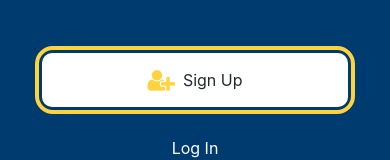
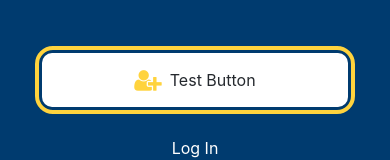
Before and after one commit to 4scottt/skillit-client, a React Native app: screen / in a window 390 px wide. Shown: the part 602-762 px from the top of the page. Built offline with nearby package versions, Linux system fonts and the light colour scheme.

Commit message:
adding image picker

```diff
--- a/App.js
+++ b/App.js
@@ -1,5 +1,6 @@
 import { StatusBar } from 'expo-status-bar';
 import { StyleSheet, Text, View } from 'react-native';
+import * as imagePicker from 'expo-image-picker';
 
 import Button from './components/Button';
 import ImageViewer from './components/ImageViewer';
@@ -7,6 +8,19 @@ import ImageViewer from './components/ImageViewer';
 const PlaceholderImage = require('./assets/images/background-image.png');
 
 export default function App() {
+  const pickImageAsync = async () => {
+    let result = await imagePicker.launchImageLibraryAsync({
+      allowsEditing: true,
+      quality: 1,
+    });
+
+    if( !result.canceled ) {
+      console.log(result);
+    } else {
+      alert('You did not select an image');
+    }
+  };
+
   return (
     <View style={styles.container}>
 
@@ -17,7 +31,7 @@ export default function App() {
       </View>
 
       <View style={styles.footerContainer} >
-        <Button theme="primary" label="Sign Up" />
+        <Button theme="primary" label="Test Button" onPress={pickImageAsync} />
         <Button label="Log In" />
       </View>
 
--- a/components/Button.js
+++ b/components/Button.js
@@ -1,11 +1,11 @@
 import { StyleSheet, View, Pressable, Text } from "react-native";
 import FontAwesome from "@expo/vector-icons/FontAwesome";
 
-export default function Button({ label, theme }) {
+export default function Button({ label, theme, onPress }) {
     if( theme === 'primary' ) {
         return (
             <View style={[styles.buttonContainer, { borderWidth: 4, borderColor: "#ffd33d", borderRadius: 18 }]}>
-                <Pressable style={[styles.button, { backgroundColor: '#fff' }]} onPress={() => alert('You pressed a button')}>
+                <Pressable style={[styles.button, { backgroundColor: '#fff' }]} onPress={onPress}>
                     <FontAwesome name="user-plus" size={24} color="#ffd33d" style={styles.buttonIcon} />
                     <Text style={[styles.buttonLabel, { color: "#25292e" }]}>{label}</Text>
                 </Pressable>
--- a/package.json
+++ b/package.json
@@ -16,7 +16,8 @@
     "react-dom": "18.1.0",
     "react-native-web": "~0.18.9",
     "@expo/webpack-config": "^0.17.2",
-    "@expo/vector-icons": "^13.0.0"
+    "@expo/vector-icons": "^13.0.0",
+    "expo-image-picker": "~14.0.2"
   },
   "devDependencies": {
     "@babel/core": "^7.12.9"
```
Also changed, not shown: 1 other file (tests, documents, lock files or other folders).
